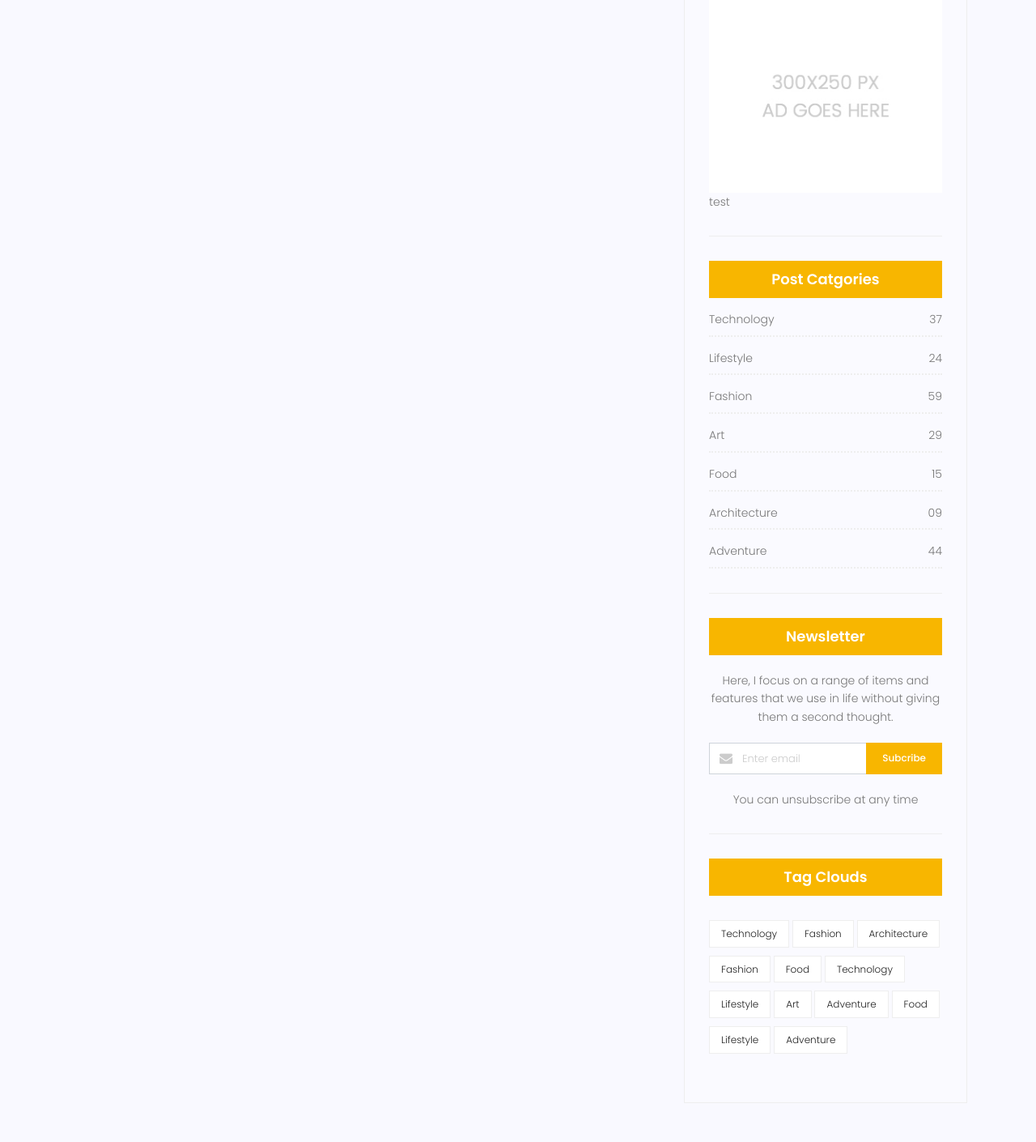
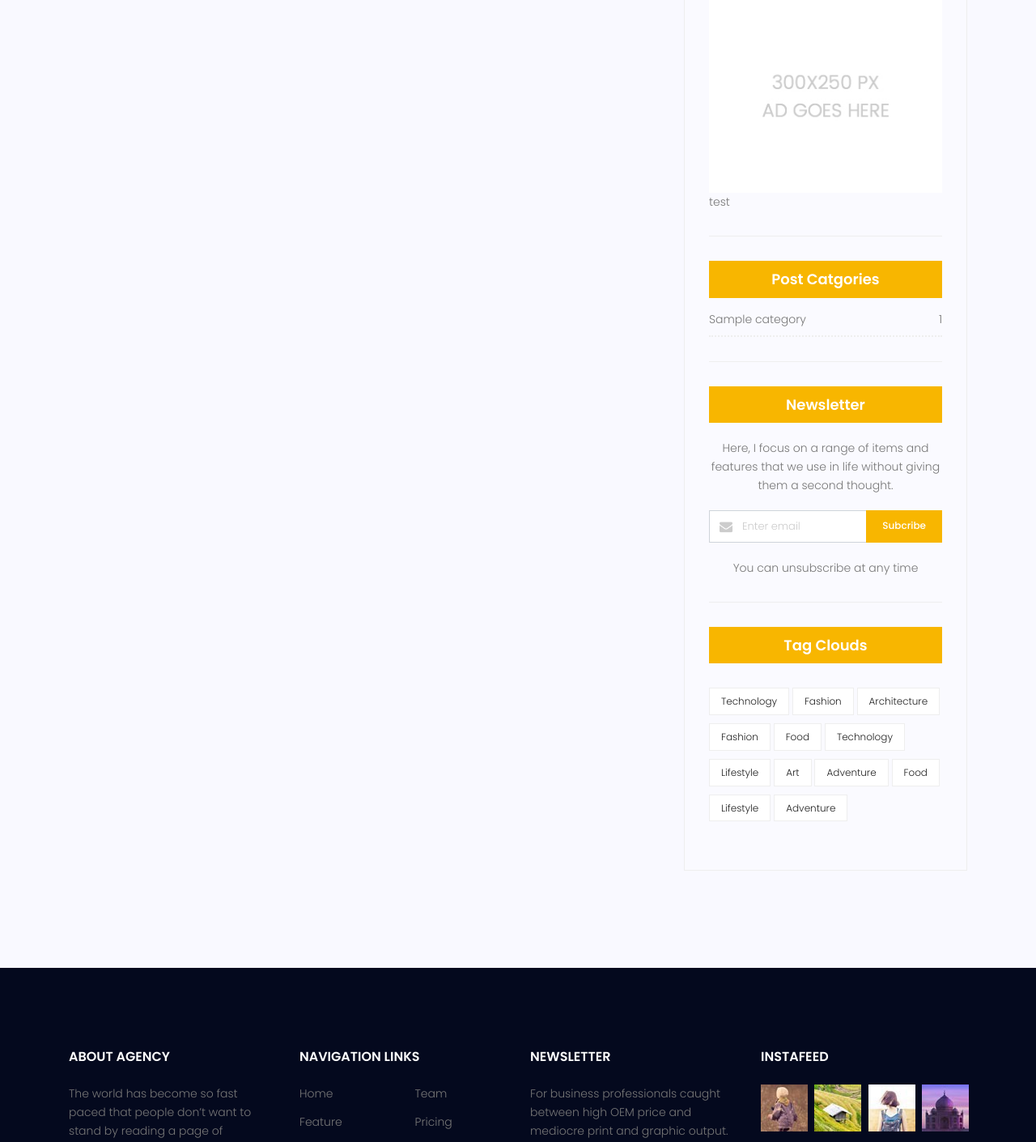
Before and after one commit to Mamad66Ahmadi/mysite-django, a Django app: page /blog/ in a window 1280 px wide. Shown: the part 1994-3404 px from the top of the page at 81% size. Run offline with Django 5.2, Linux system fonts and the light colour scheme; tables that the repository leaves empty hold one stand-in row (values such as "Sample post"); grey boxes marked "Sample" are stand-in pictures; some libraries are stand-ins or nearby versions.

Commit message:
added categories as inclusion tag

```diff
--- a/blog/templatetags/blog_tags.py
+++ b/blog/templatetags/blog_tags.py
@@ -1,5 +1,6 @@
 from django import template
 from blog.models import Post
+from blog.models import Category
 
 
 register = template.Library()
@@ -9,3 +10,17 @@ register = template.Library()
 def latestposts(arg=3):
     posts = Post.objects.filter(status=1).order_by('published_date')[:arg]
     return {'posts':posts}
+
+
+@register.inclusion_tag('blog/blog-post-categories.html')
+def postcategories():
+    posts = Post.objects.filter(status =1)
+    categories = Category.objects.all()
+    cat_dict = {}
+    for category in categories:
+        cat_dict[category] = posts.filter(category=category).count()
+
+    # Sort by count in descending order
+    sorted_categories = sorted(cat_dict.items(), key=lambda x: x[1], reverse=True)
+
+    return {'categories': sorted_categories}
--- a/templates/blog/blog-home.html
+++ b/templates/blog/blog-home.html
@@ -165,8 +165,7 @@
 
 					{% include 'blog/blog-ads.html' %}
 
-					{% include 'blog/blog-post-categories.html' %}
-
+					{% postcategories %}
 
 					{% include 'blog/blog-newsletter.html' %}
 
--- a/templates/blog/blog-post-categories.html
+++ b/templates/blog/blog-post-categories.html
@@ -4,47 +4,14 @@
 <div class="single-sidebar-widget post-category-widget">
     <h4 class="category-title">Post Catgories</h4>
     <ul class="cat-list">
+        {% for category, count in categories %}
         <li>
             <a href="#" class="d-flex justify-content-between">
-                <p>Technology</p>
-                <p>37</p>
+                <p>{{category.name}}</p>
+                <p>{{count}}</p>
             </a>
         </li>
-        <li>
-            <a href="#" class="d-flex justify-content-between">
-                <p>Lifestyle</p>
-                <p>24</p>
-            </a>
-        </li>
-        <li>
-            <a href="#" class="d-flex justify-content-between">
-                <p>Fashion</p>
-                <p>59</p>
-            </a>
-        </li>
-        <li>
-            <a href="#" class="d-flex justify-content-between">
-                <p>Art</p>
-                <p>29</p>
-            </a>
-        </li>
-        <li>
-            <a href="#" class="d-flex justify-content-between">
-                <p>Food</p>
-                <p>15</p>
-            </a>
-        </li>
-        <li>
-            <a href="#" class="d-flex justify-content-between">
-                <p>Architecture</p>
-                <p>09</p>
-            </a>
-        </li>
-        <li>
-            <a href="#" class="d-flex justify-content-between">
-                <p>Adventure</p>
-                <p>44</p>
-            </a>
-        </li>
+        {% endfor %}
+
     </ul>
 </div>
--- a/templates/blog/blog-single.html
+++ b/templates/blog/blog-single.html
@@ -238,7 +238,7 @@
 
 					{% include 'blog/blog-ads.html' %}
 
-					{% include 'blog/blog-post-categories.html' %}
+					{% postcategories %}
 
 					{% include 'blog/blog-newsletter.html' %}
 
```
